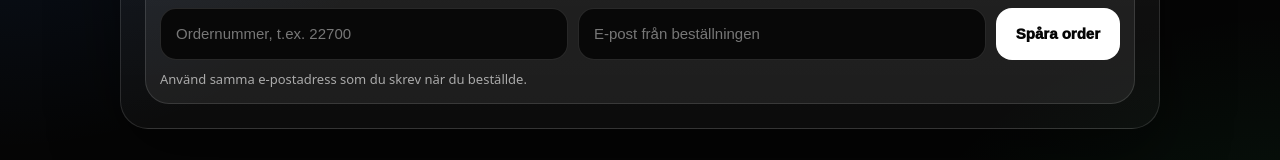
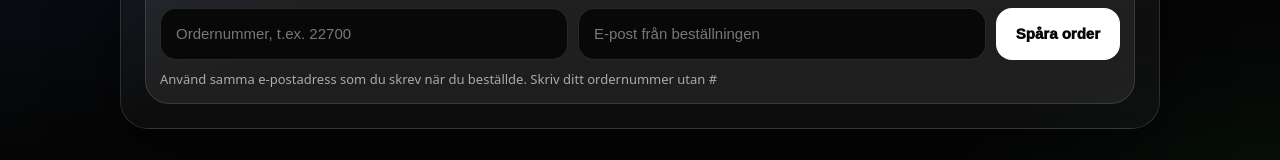
Before and after one commit to icefut/track2, a website: page index.html in a window 1280 px wide. Both pictures are taken after a click on the button "Ordernummer + e-post". Shown: the part 333-493 px from the top of the page. Drawn offline with Linux system fonts and the light colour scheme.

Commit message:
Update index.html

```diff
--- a/index.html
+++ b/index.html
@@ -467,7 +467,7 @@
             <input id="emailInput" type="email" placeholder="E-post från beställningen" autocomplete="off" />
             <button class="btn" id="orderBtn" type="submit">Spåra order</button>
           </div>
-          <div class="hint">Använd samma e-postadress som du skrev när du beställde.</div>
+          <div class="hint">Använd samma e-postadress som du skrev när du beställde. Skriv ditt ordernummer utan #</div>
         </form>
 
         <div id="errorBox" class="error"></div>
```
